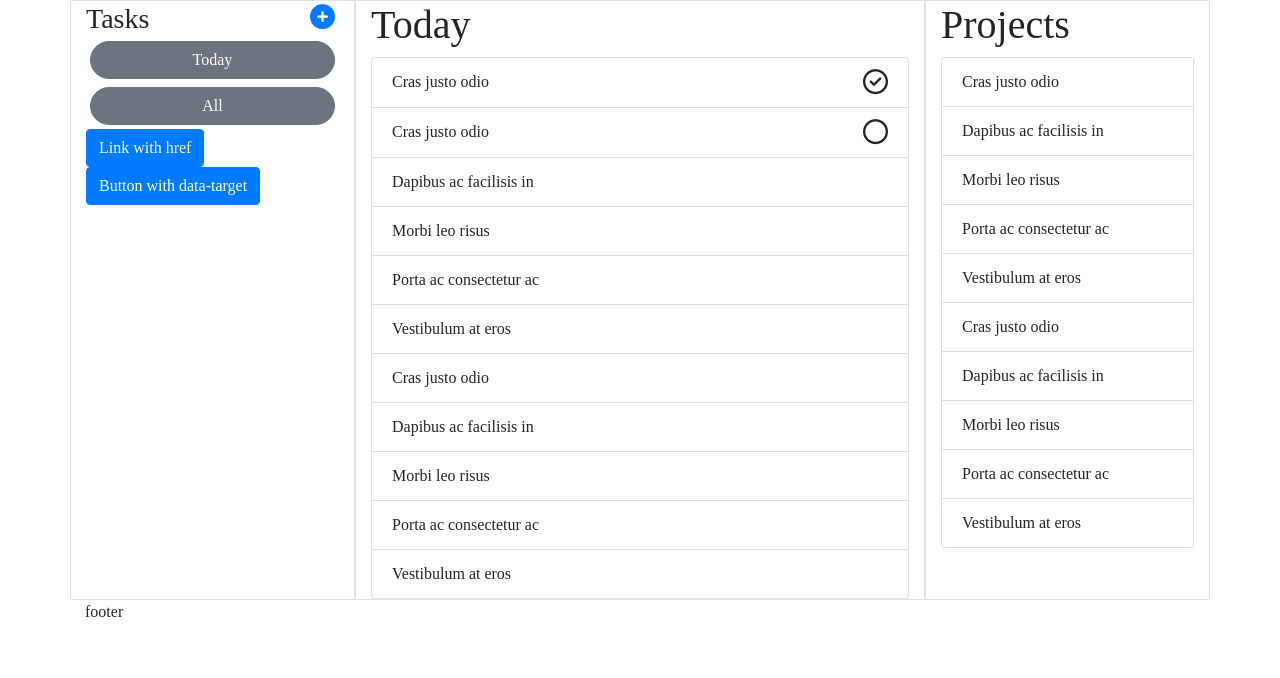
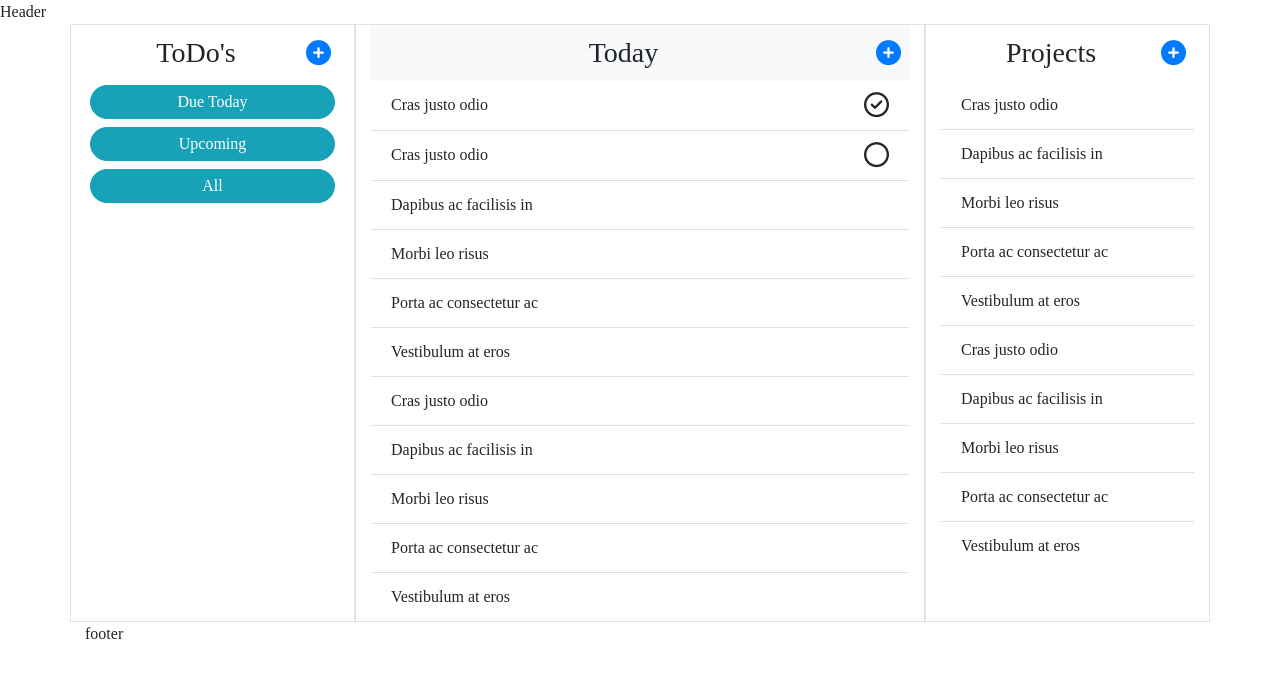
Before and after one commit to trekab/js-todo-app, a website built with webpack: page src/index.html in a window 1280 px wide. Built offline with nearby package versions, Linux system fonts and the light colour scheme; a web font is replaced by a local one.

Commit message:
Add styling to New button

```diff
--- a/src/css/_custom.scss
+++ b/src/css/_custom.scss
@@ -21,3 +21,7 @@ body, html{
 i {
   font-size: 25px;
 }
+
+.plus-btn{
+  line-height: 40px;
+}
--- a/src/index.html
+++ b/src/index.html
@@ -7,12 +7,15 @@
     <title>TO DO</title>
   </head>
   <body class="main-gradient">
+    <header>
+      Header
+    </header>
     <div class="container vh-100">
       <main class="row">
         <aside id="left-sidebar" class="col-md-3 border border d-flex flex-column">
-          <div class="d-flex justify-content-between align-items-center">
-            <h3 id="header" class="text-center m-0">Tasks</h3>
-            <a class="p-1" data-toggle="collapse" href="#new-btn-set" role="button" aria-expanded="false" aria-controls="new-btn-set"><i class="add-button fas fa-plus-circle"></i></a>
+          <div class="d-flex justify-content-between align-items-center p-1">
+            <h3 id="header" class="text-center w-100 m-0">ToDo's</h3>
+            <a class="p-1 d-block" data-toggle="collapse" href="#new-btn-set" role="button" aria-expanded="false" aria-controls="new-btn-set"><i class="plus-btn fas fa-plus-circle"></i></a>
           </div>
           <div class="collapse" id="new-btn-set">
             <div class="d-flex">
@@ -20,25 +23,16 @@
               <button type="button" class="btn btn-primary rounded-pill w-100 m-1">Project</button>
             </div>
           </div>
-          <button type="button" class="btn btn-secondary rounded-pill text-white  m-1">Today</button>
-          <button type="button" class="btn btn-secondary rounded-pill text-white m-1">All</button>
-          <p>
-  <a class="btn btn-primary" data-toggle="collapse" href="#collapseExample" role="button" aria-expanded="false" aria-controls="collapseExample">
-    Link with href
-  </a>
-  <button class="btn btn-primary" type="button" data-toggle="collapse" data-target="#collapseExample" aria-expanded="false" aria-controls="collapseExample">
-    Button with data-target
-  </button>
-</p>
-<div class="collapse" id="collapseExample">
-  <div class="card card-body">
-    Anim pariatur cliche reprehenderit, enim eiusmod high life accusamus terry richardson ad squid. Nihil anim keffiyeh helvetica, craft beer labore wes anderson cred nesciunt sapiente ea proident.
-  </div>
-</div>
+          <button type="button" class="btn btn-info rounded-pill text-white p-1 m-1">Due Today</button>
+          <button type="button" class="btn btn-info rounded-pill text-white p-1 m-1">Upcoming</button>
+          <button type="button" class="btn btn-info rounded-pill text-white p-1 m-1">All</button>
         </aside>
-        <section id="main-section"  class="col-md-6  border">
-          <h1>Today</h1>
-          <ul class="list-group">
+        <section id="main-section p-0 m-0"  class="col-md-6  border">
+          <div class="d-flex justify-content-between align-items-center p-1 bg-light">
+            <h3 id="header" class="text-center w-100 m-0">Today</h3>
+            <a class="p-1 d-block" href="#new-btn-set"><i class="plus-btn fas fa-plus-circle"></i></a>
+          </div>
+          <ul class="list-group list-group-flush">
             <li class="list-group-item d-flex justify-content-between">
               <span>Cras justo odio</span>
               <i class='far fa-check-circle'></i>
@@ -59,18 +53,21 @@
           </ul>
         </section>
         <aside id="right-sidebar"  class="col-md-3  border">
-          <h1>Projects</h1>
-          <ul class="list-group">
-            <li class="list-group-item">Cras justo odio</li>
-            <li class="list-group-item">Dapibus ac facilisis in</li>
-            <li class="list-group-item">Morbi leo risus</li>
-            <li class="list-group-item">Porta ac consectetur ac</li>
-            <li class="list-group-item">Vestibulum at eros</li>
-            <li class="list-group-item">Cras justo odio</li>
-            <li class="list-group-item">Dapibus ac facilisis in</li>
-            <li class="list-group-item">Morbi leo risus</li>
-            <li class="list-group-item">Porta ac consectetur ac</li>
-            <li class="list-group-item">Vestibulum at eros</li>
+          <div class="d-flex justify-content-between align-items-center p-1">
+            <h3 id="header" class="text-center w-100 m-0">Projects</h3>
+            <a class="p-1 d-block" href="#new-btn-set"><i class="plus-btn fas fa-plus-circle"></i></a>
+          </div>
+          <ul class="list-group list-group-flush">
+            <li class="list-group-item text-truncate">Cras justo odio</li>
+            <li class="list-group-item text-truncate">Dapibus ac facilisis in</li>
+            <li class="list-group-item text-truncate">Morbi leo risus</li>
+            <li class="list-group-item text-truncate">Porta ac consectetur ac</li>
+            <li class="list-group-item text-truncate">Vestibulum at eros</li>
+            <li class="list-group-item text-truncate">Cras justo odio</li>
+            <li class="list-group-item text-truncate">Dapibus ac facilisis in</li>
+            <li class="list-group-item text-truncate">Morbi leo risus</li>
+            <li class="list-group-item text-truncate">Porta ac consectetur ac</li>
+            <li class="list-group-item text-truncate">Vestibulum at eros</li>
           </ul>
         </aside>
       </main>
```
Also changed, not shown: dist/bundle.js, dist/index.html.
